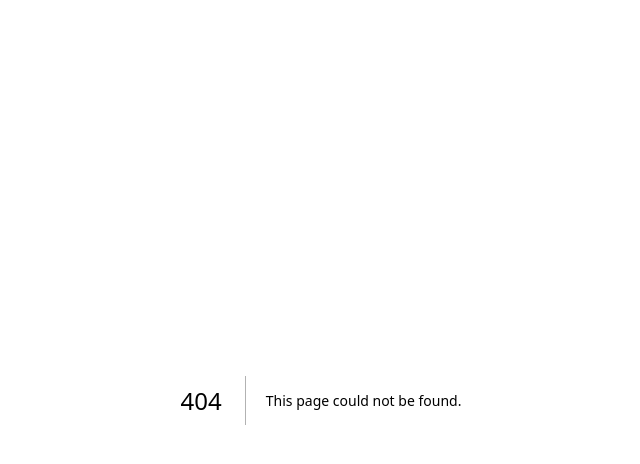
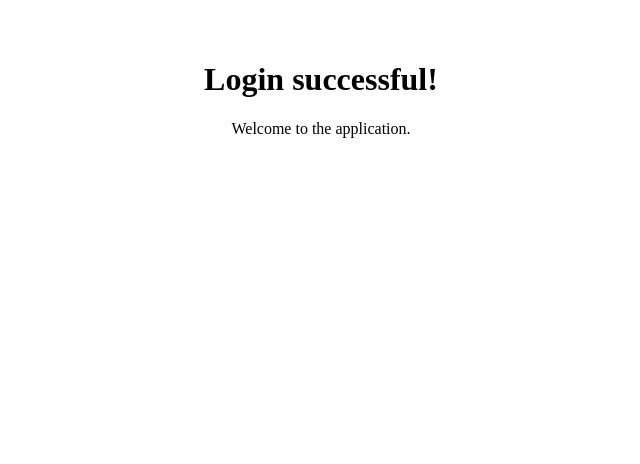
Before and after one commit to MrLepoischiche/OurSocialNetwork, a Next.js app in the folder frontend/: page /mainpage in a window 1280 px wide. Before the commit this address had no page. Shown: the top 464 px of the page, without its empty margins (319-959 px from the left). Built offline with nearby package versions, Linux system fonts and the light colour scheme.

Commit message:
Login button now redirect to a new mainpage

```diff
--- a/frontend/pages/login.js
+++ b/frontend/pages/login.js
@@ -38,8 +38,8 @@ const Login = () => {
       localStorage.setItem('token', token);
 
       setError('');
-      // Redirect to home or protected page
-      router.push('/');
+      // Redirect to success page after login
+      router.push('/mainpage')
     } catch (err) {
       setError('An error occurred. Please try again.');
     }
--- /dev/null
+++ b/frontend/pages/mainpage.js
@@ -0,0 +1,12 @@
+import React from 'react';
+
+const Success = () => {
+  return (
+    <div style={{ padding: '2rem', textAlign: 'center' }}>
+      <h1>Login successful!</h1>
+      <p>Welcome to the application.</p>
+    </div>
+  );
+};
+
+export default Success;
```
